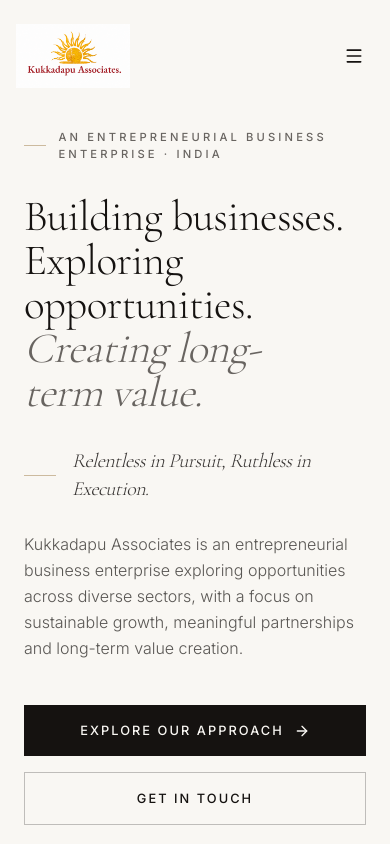
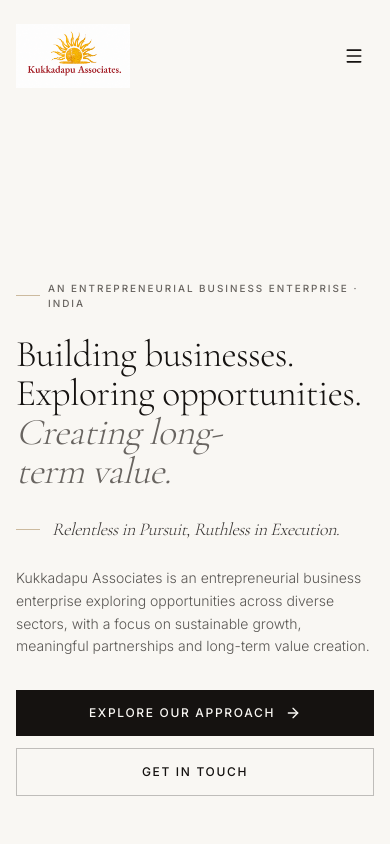
Before and after one commit to abhi23333/kukkadapuassociates, a Next.js app: page / in a window 390 px wide. Shown: the top 844 px of the page. Built offline with nearby package versions, Linux system fonts and the light colour scheme.

Commit message:
Update hero.tsx

```diff
--- a/components/hero.tsx
+++ b/components/hero.tsx
@@ -6,7 +6,7 @@ export function Hero() {
   return (
     <section
       id="top"
-      className="relative flex min-h-[100svh] items-end overflow-hidden pb-16 pt-32 sm:pb-24"
+      className="relative flex min-h-[100svh] items-end overflow-hidden pb-12 pt-28 sm:pb-20 sm:pt-32"
     >
       {/* Background image treatment */}
       <div className="absolute inset-0 -z-10">
@@ -18,25 +18,30 @@ export function Hero() {
           sizes="100vw"
           className="object-cover object-center opacity-[0.14]"
         />
+
         <div className="absolute inset-0 bg-gradient-to-b from-background via-background/70 to-background" />
         <div className="absolute inset-0 bg-gradient-to-r from-background via-transparent to-background/60" />
       </div>
 
-      <div className="mx-auto w-full max-w-[1400px] px-6 md:px-10">
+      <div className="mx-auto w-full max-w-[1400px] px-4 sm:px-6 md:px-10">
         <Reveal delay={100}>
-          <span className="inline-flex items-center gap-3 font-sans text-[0.7rem] font-medium uppercase tracking-[0.28em] text-muted-foreground">
-            <span aria-hidden className="h-px w-8 bg-gold/70" />
-            An Entrepreneurial Business Enterprise · India
+          <span className="inline-flex max-w-full items-center gap-2 font-sans text-[0.62rem] font-medium uppercase tracking-[0.2em] text-muted-foreground sm:gap-3 sm:text-[0.7rem] sm:tracking-[0.28em]">
+            <span aria-hidden className="h-px w-6 shrink-0 bg-gold/70 sm:w-8" />
+            <span>
+              An Entrepreneurial Business Enterprise · India
+            </span>
           </span>
         </Reveal>
 
-        <h1 className="mt-8 max-w-5xl font-serif text-[2.7rem] font-light leading-[1.02] tracking-[-0.015em] text-balance sm:text-6xl md:text-7xl lg:text-[5.5rem]">
+        <h1 className="mt-6 max-w-5xl font-serif text-[2.35rem] font-light leading-[1.04] tracking-[-0.015em] text-balance sm:mt-8 sm:text-6xl md:text-7xl lg:text-[5.5rem]">
           <Reveal as="span" className="block" delay={150}>
             Building businesses.
           </Reveal>
+
           <Reveal as="span" className="block" delay={300}>
             Exploring opportunities.
           </Reveal>
+
           <Reveal
             as="span"
             className="block italic text-muted-foreground"
@@ -47,14 +52,17 @@ export function Hero() {
         </h1>
 
         <Reveal delay={600}>
-          <p className="mt-8 flex items-center gap-4 font-serif text-xl font-light italic tracking-tight text-foreground/85 sm:text-2xl">
-            <span aria-hidden className="h-px w-8 shrink-0 bg-gold/70" />
-            Relentless in Pursuit, Ruthless in Execution.
+          <p className="mt-6 flex items-center gap-3 font-serif text-lg font-light italic tracking-tight text-foreground/85 sm:mt-8 sm:gap-4 sm:text-2xl">
+            <span
+              aria-hidden
+              className="h-px w-6 shrink-0 bg-gold/70 sm:w-8"
+            />
+            <span>Relentless in Pursuit, Ruthless in Execution.</span>
           </p>
         </Reveal>
 
         <Reveal delay={700}>
-          <p className="mt-7 max-w-2xl font-sans text-base font-light leading-relaxed text-foreground/70 sm:text-lg">
+          <p className="mt-6 max-w-2xl font-sans text-sm font-light leading-relaxed text-foreground/70 sm:mt-7 sm:text-lg">
             Kukkadapu Associates is an entrepreneurial business enterprise
             exploring opportunities across diverse sectors, with a focus on
             sustainable growth, meaningful partnerships and long-term value
@@ -63,17 +71,18 @@ export function Hero() {
         </Reveal>
 
         <Reveal delay={800}>
-          <div className="mt-11 flex flex-col gap-4 sm:flex-row sm:items-center">
+          <div className="mt-8 flex flex-col gap-3 sm:mt-11 sm:flex-row sm:items-center sm:gap-4">
             <a
               href="#approach"
-              className="group inline-flex items-center justify-center gap-2.5 bg-foreground px-7 py-4 font-sans text-[0.8rem] font-medium uppercase tracking-[0.16em] text-background transition-opacity duration-300 hover:opacity-90"
+              className="group inline-flex w-full items-center justify-center gap-2.5 bg-foreground px-6 py-3.5 font-sans text-[0.75rem] font-medium uppercase tracking-[0.14em] text-background transition-opacity duration-300 hover:opacity-90 sm:w-auto sm:px-7 sm:py-4 sm:text-[0.8rem] sm:tracking-[0.16em]"
             >
               Explore Our Approach
               <ArrowRight className="h-4 w-4 transition-transform duration-300 group-hover:translate-x-1" />
             </a>
+
             <a
               href="#contact"
-              className="group inline-flex items-center justify-center gap-2.5 border border-foreground/25 px-7 py-4 font-sans text-[0.8rem] font-medium uppercase tracking-[0.16em] text-foreground transition-colors duration-300 hover:border-foreground"
+              className="group inline-flex w-full items-center justify-center gap-2.5 border border-foreground/25 px-6 py-3.5 font-sans text-[0.75rem] font-medium uppercase tracking-[0.14em] text-foreground transition-colors duration-300 hover:border-foreground sm:w-auto sm:px-7 sm:py-4 sm:text-[0.8rem] sm:tracking-[0.16em]"
             >
               Get in Touch
             </a>
```
